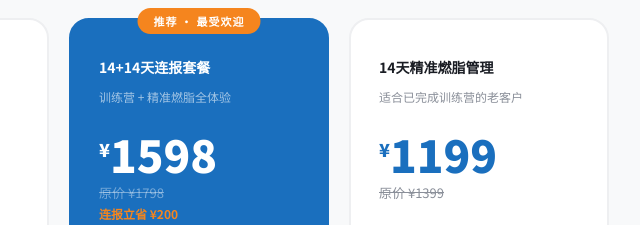
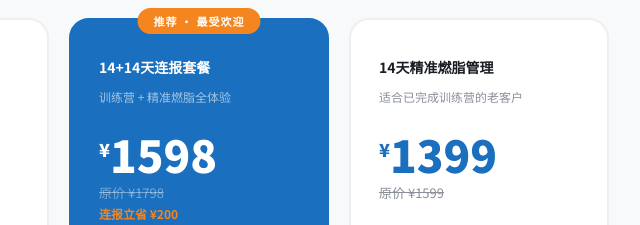
Before and after one commit to xiaota8000-bit/idealhealth, a plain HTML site: page index.html in a window 1280 px wide. Shown: the part 8860-9085 px from the top of the page, 441-1081 px from the left. Drawn offline with Linux system fonts and the light colour scheme.

Commit message:
Update index.html

```diff
--- a/index.html
+++ b/index.html
@@ -1045,8 +1045,8 @@
     <div class="price-card">
       <div class="price-name">14天精准燃脂管理</div>
       <div class="price-desc">适合已完成训练营的老客户</div>
-      <div class="price-amount"><span class="price-currency">¥</span>1199</div>
-      <div class="price-original">原价 ¥1399</div>
+      <div class="price-amount"><span class="price-currency">¥</span>1399</div>
+      <div class="price-original">原价 ¥1599</div>
       <div class="price-features">
         <div class="price-feature"><span class="price-check">✓</span> 赠送血酮仪（CKM）</div>
         <div class="price-feature"><span class="price-check">✓</span> 14天1对1精准管理</div>
```
